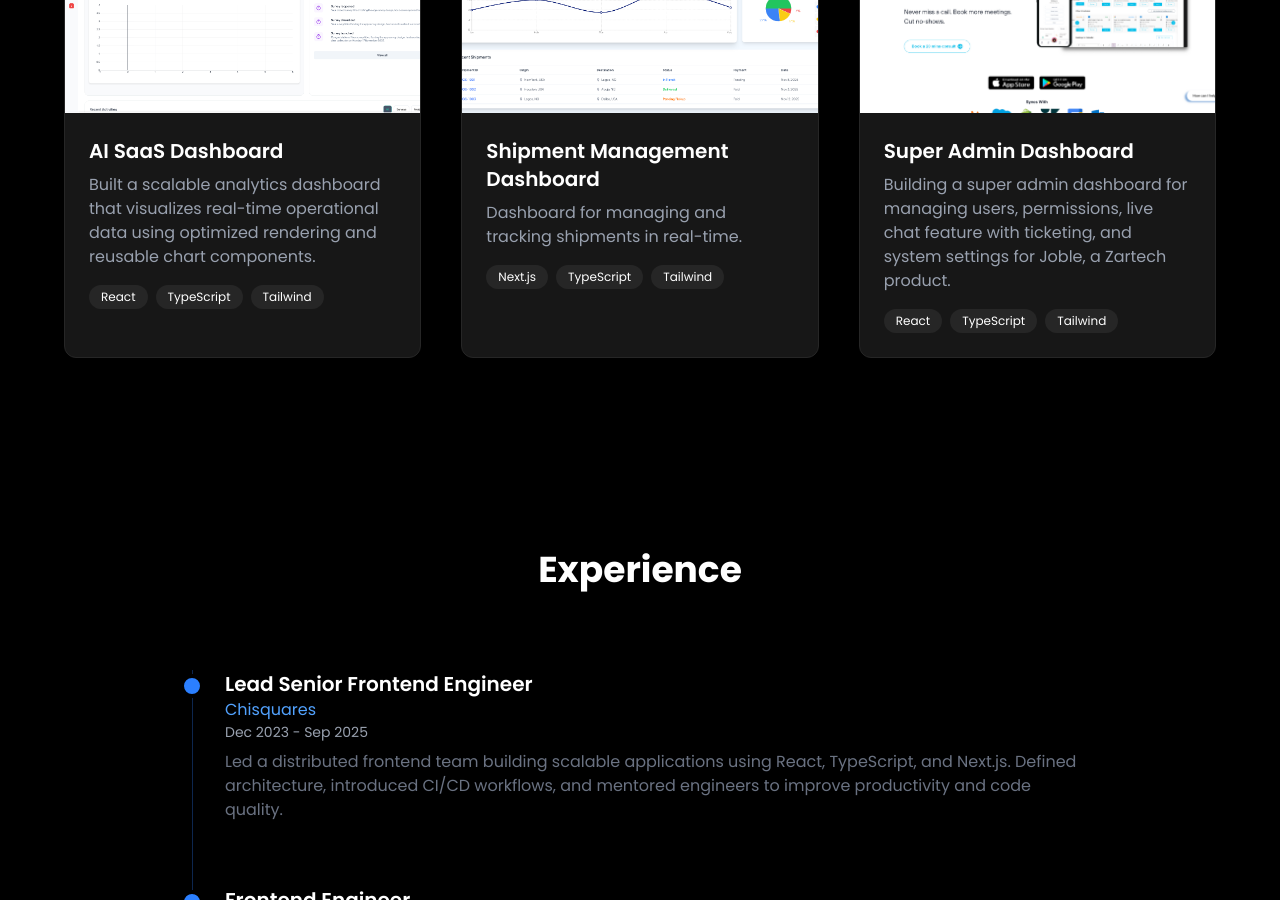
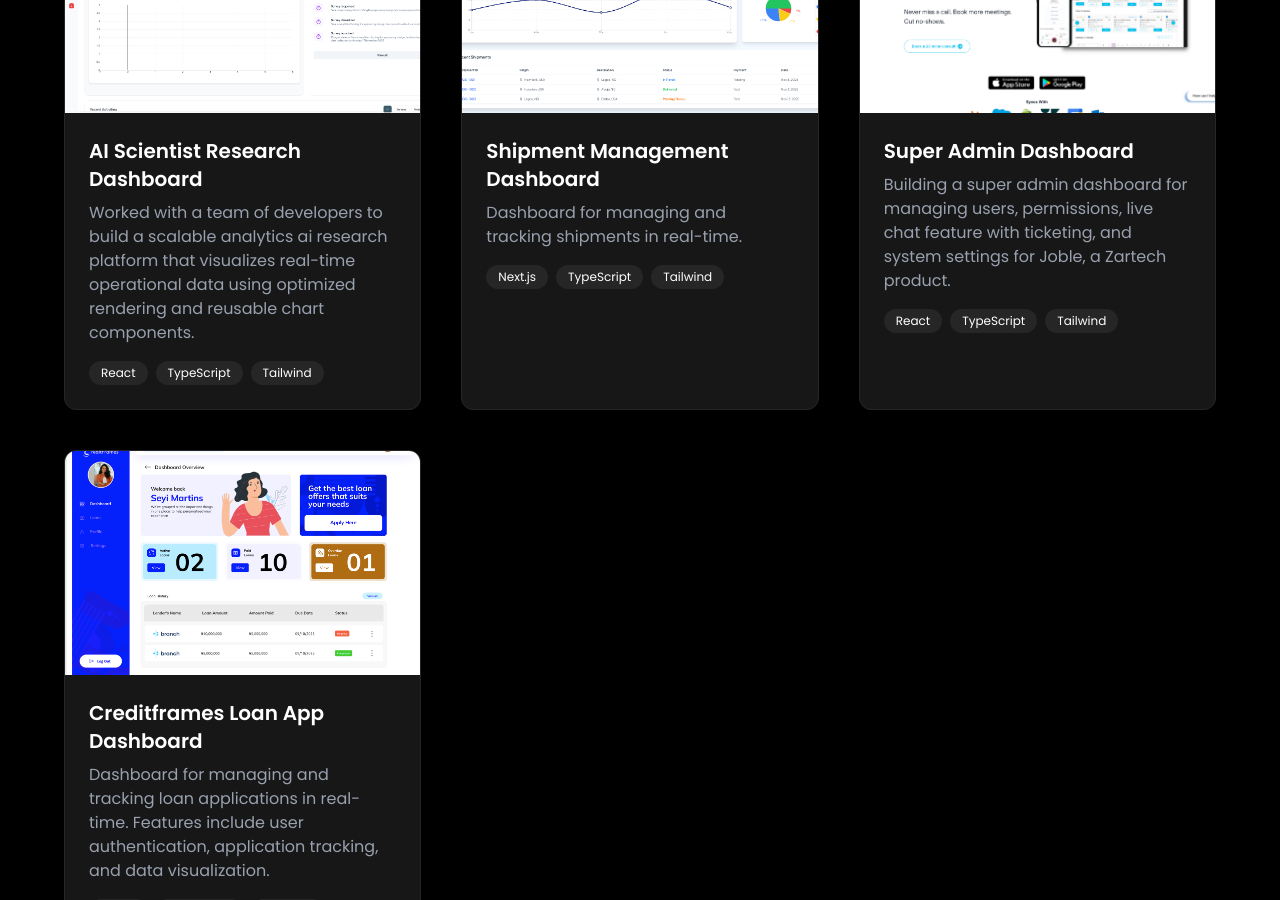
Before and after one commit to femba01/muideen-portfolio, a Next.js app: page / in a window 1280 px wide. Shown: the part 1900-2800 px from the top of the page. Built offline with nearby package versions, Linux system fonts and the light colour scheme.

Commit message:
Updated portfolio

```diff
--- a/components/Projects.tsx
+++ b/components/Projects.tsx
@@ -2,9 +2,9 @@
 
 const projects = [
   {
-    title: "AI SaaS Dashboard",
+    title: "AI Scientist Research Dashboard",
     description:
-      "Built a scalable analytics dashboard that visualizes real-time operational data using optimized rendering and reusable chart components.",
+      "Worked with a team of developers to build a scalable analytics ai research platform that visualizes real-time operational data using optimized rendering and reusable chart components.",
     image: "/image/projects/chisquares-dashboard.png",
     tech: ["React", "TypeScript", "Tailwind"],
     github: "#",
@@ -24,6 +24,15 @@
     description:
       "Building a super admin dashboard for managing users, permissions, live chat feature with ticketing, and system settings for Joble, a Zartech product.",
     image: "/image/projects/jobpro-super-admin.png",
+    tech: ["React", "TypeScript", "Tailwind"],
+    github: "#",
+    demo: "#",
+  },
+  {
+    title: "Creditframes Loan App Dashboard",
+    description:
+      "Dashboard for managing and tracking loan applications in real-time. Features include user authentication, application tracking, and data visualization.",
+    image: "/image/projects/creditframes.png",
     tech: ["React", "TypeScript", "Tailwind"],
     github: "#",
     demo: "#",
```
Also changed, not shown: public/image/projects/creditframes.png (added).
